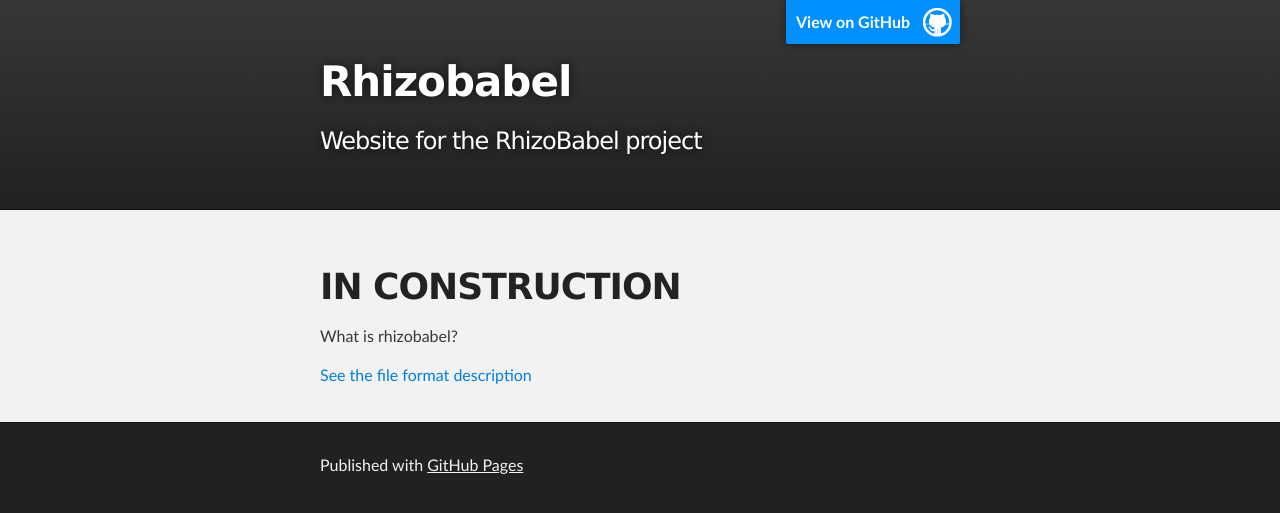
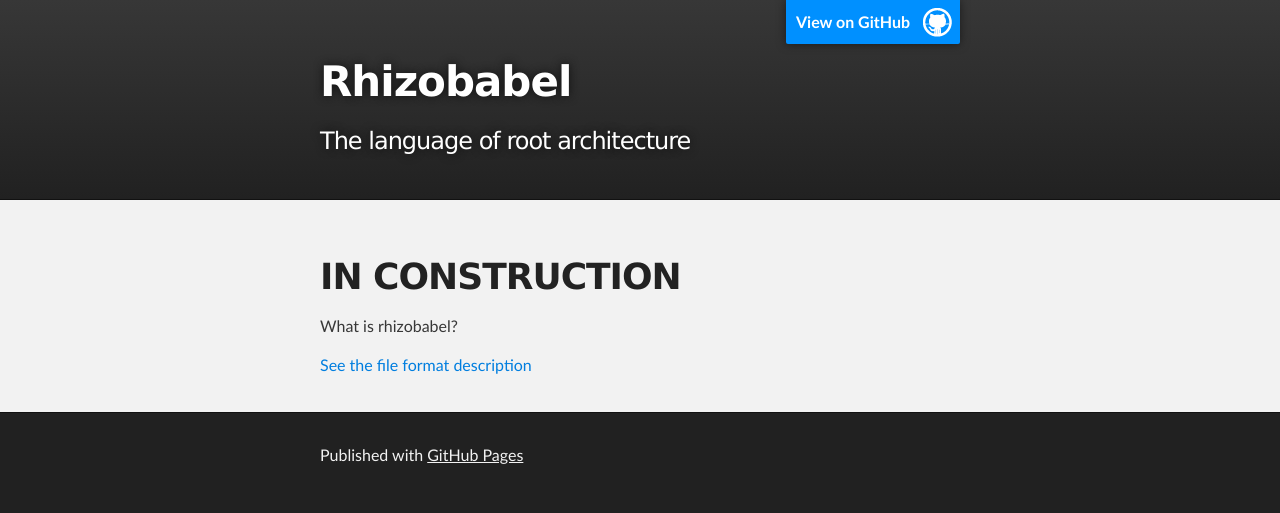
Before and after one commit to RootSystemML/RootSystemML.github.io, a Jekyll site: the page built from index.md, in a window 1280 px wide. Shown: the top 513 px of the page. Built offline with Jekyll 4.4.1, drawn with Linux system fonts in a browser that asks for light colours.

Commit message:
Update default.html

```diff
--- a/_layouts/default.html
+++ b/_layouts/default.html
@@ -21,7 +21,7 @@
           <a href="http://rhizobabel.github.io/">
           <h1 id="project_title">Rhizobabel</h1>
           </a>
-          <h2 id="project_tagline">Website for the RhizoBabel project</h2>
+          <h3 id="project_tagline">The language of root architecture</h3>
 
         </header>
     </div>
```
